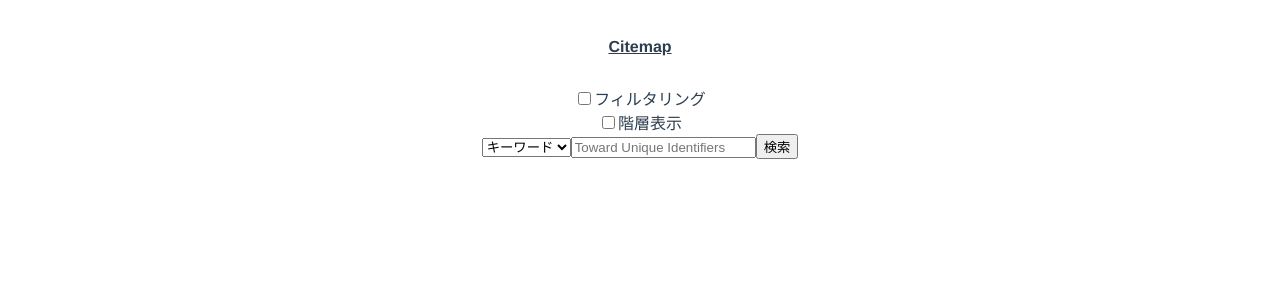
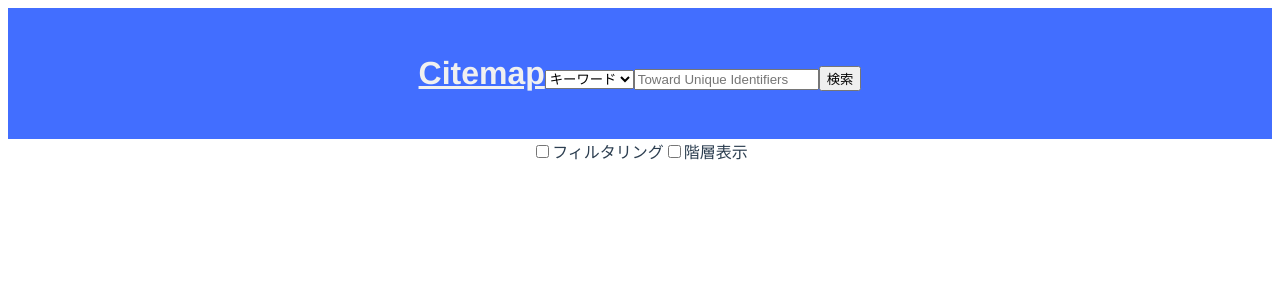
Before and after one commit to wtks/itsp-b, a Vue app in the folder frontend/: page /#/graph in a window 1280 px wide. Shown: the top 300 px of the page. Built offline with nearby package versions, Linux system fonts and the light colour scheme.

Commit message:
change design (WIP)

```diff
--- a/frontend/src/views/Graph.vue
+++ b/frontend/src/views/Graph.vue
@@ -1,18 +1,16 @@
 <template>
   <div>
-    <div id="nav">
-      <router-link to="/">Citemap</router-link>
+    <div id="nav" style="background-color: #426EFF; padding:2vw;">
+      <h1 style="display: inline-block; color: #F0F0F0">
+        <router-link style="color: #F0F0F0" to="/">Citemap</router-link>
+      </h1>
+      <search-box style="display: inline-block;" />
     </div>
     <div>
       <input type="checkbox" id="isFiltered" name="isFiltered" v-model="isChecked">
       <label for="isFiltered">フィルタリング</label>
-    </div>
-    <div>
       <input type="checkbox" id="isHierarchy" name="isHierarchy" v-model="isHierarchyChecked">
       <label for="isHierarchy">階層表示</label>
-    </div>
-    <div>
-      <search-box />
     </div>
     <div class="home" style="height: 90vh; width: 78vw; display: inline-block;">
       <div id="network" style="height: 100%"/>
--- a/frontend/src/views/Home.vue
+++ b/frontend/src/views/Home.vue
@@ -1,6 +1,6 @@
 <template>
-  <div>
-    <h1>Citemap</h1>
+  <div style="background-color: #426EFF;">
+    <h1 style="color: #F0F0F0">Citemap</h1>
     <SearchBox/>
   </div>
 </template>
```
